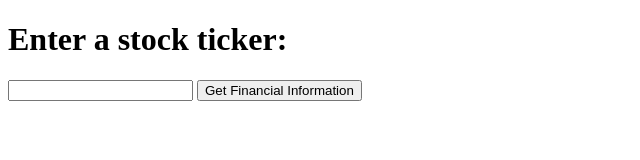
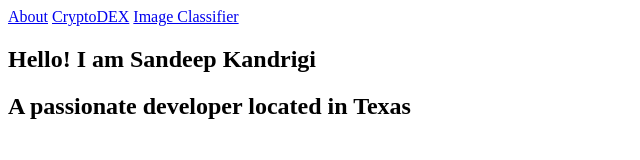
Before and after one commit to skandrigi/skandrigi.github.io, a plain HTML site: page index.html in a window 1280 px wide. Shown: the whole page, without its empty margins (0-640 px from the left). Drawn offline with Linux system fonts and the light colour scheme.

Commit message:
Update index.html

```diff
--- a/index.html
+++ b/index.html
@@ -1,13 +1,18 @@
 <!DOCTYPE html>
 <html>
-<head>
-    <title>Stock Ticker</title>
-</head>
-<body>
-    <h1>Enter a stock ticker:</h1>
-    <form method="POST" action="/">
-        <input type="text" name="ticker" required>
-        <input type="submit" value="Get Financial Information">
-    </form>
-</body>
+<div class="topnav">
+  <a class="active" href="#about">About</a>
+  <a href="#dex">CryptoDEX</a>
+  <a href="#ic">Image Classifier</a>
+</div>
+<section>
+    <div>
+        <h1 id = "intro">
+            Hello! I am Sandeep Kandrigi
+        </h1>
+        <h2 id = "intro-about">
+            A passionate developer located in Texas
+        </h2>
+    </div>
+</section>
 </html>
```
